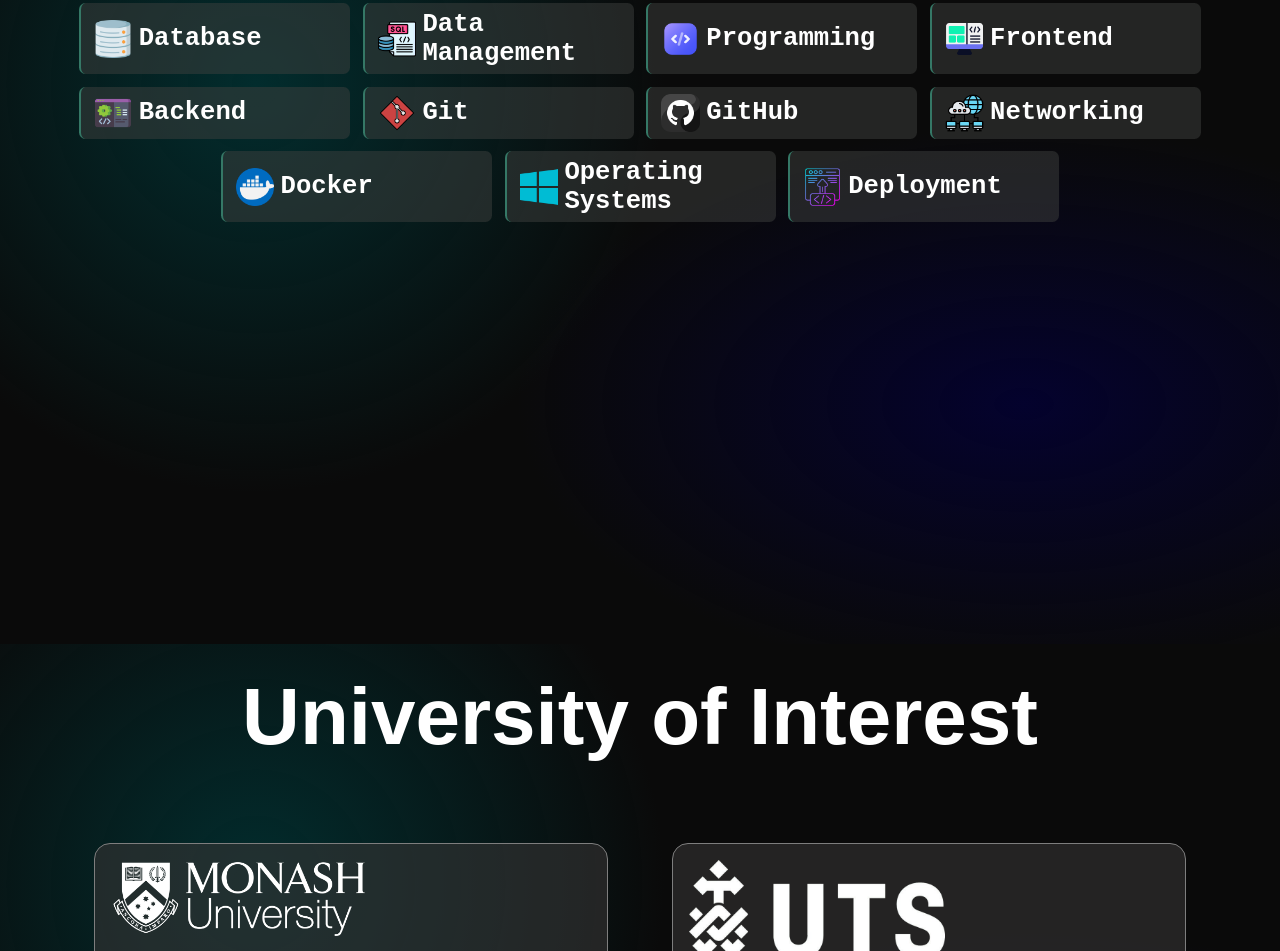
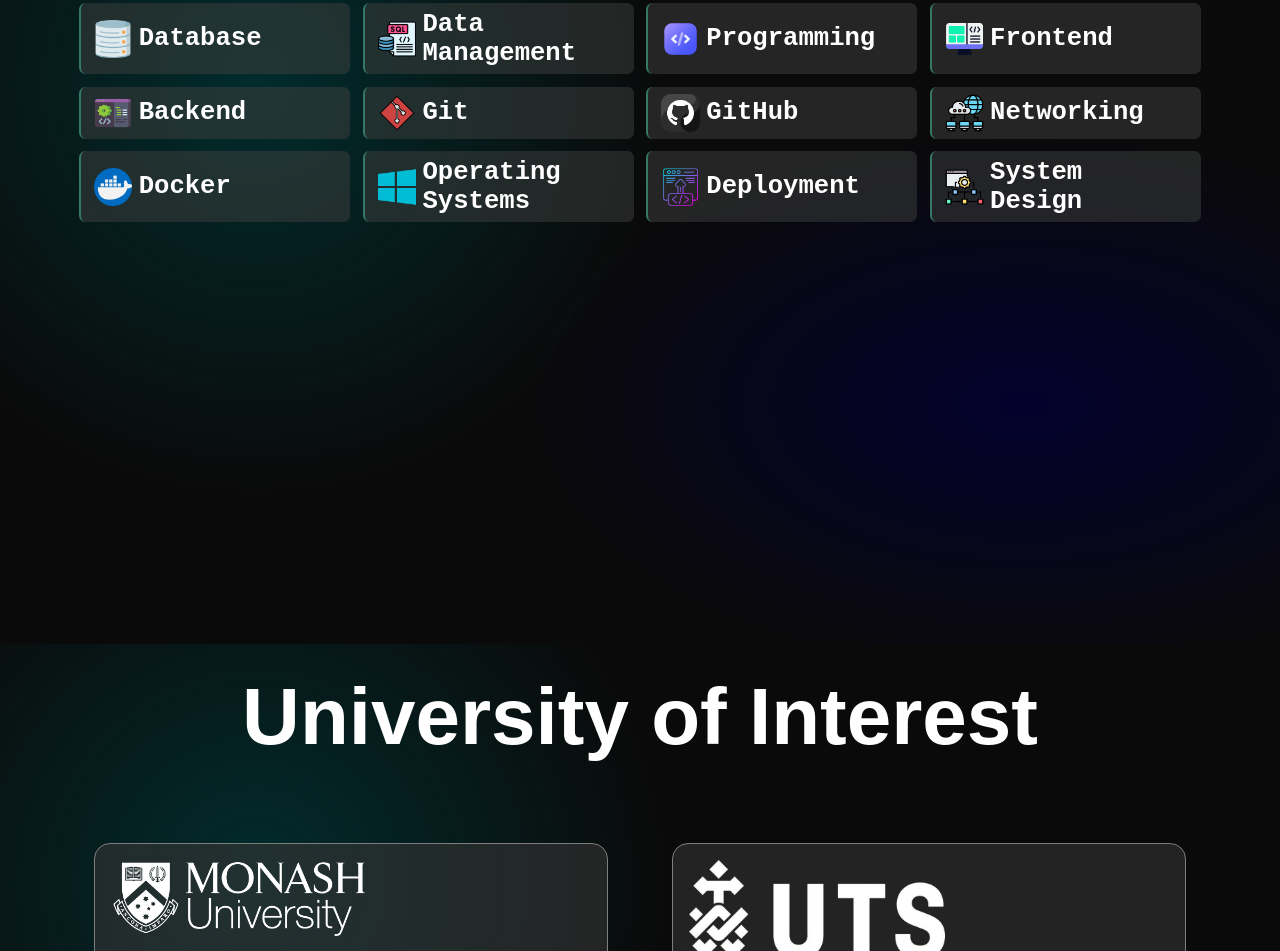
Before and after one commit to longhoang1208/CS_Final_Project, a plain HTML site: page index.html in a window 1280 px wide. Shown: the part 6556-7507 px from the top of the page. Drawn offline with Linux system fonts and the light colour scheme.

Commit message:
Finalize

```diff
--- a/index.html
+++ b/index.html
@@ -397,6 +397,12 @@
         <img src="./assets/icons/deployment.png" alt="">
         <h3>Deployment</h3>
       </div>
+
+      <!-- SYSTEM DESIGN -->
+      <div class="skill-card">
+        <img src="./assets/icons/system design.png" alt="">
+        <h3>System Design</h3>
+      </div>
     </div>
   </section>
 
```
Also changed, not shown: assets/icons/system design.png (added).
